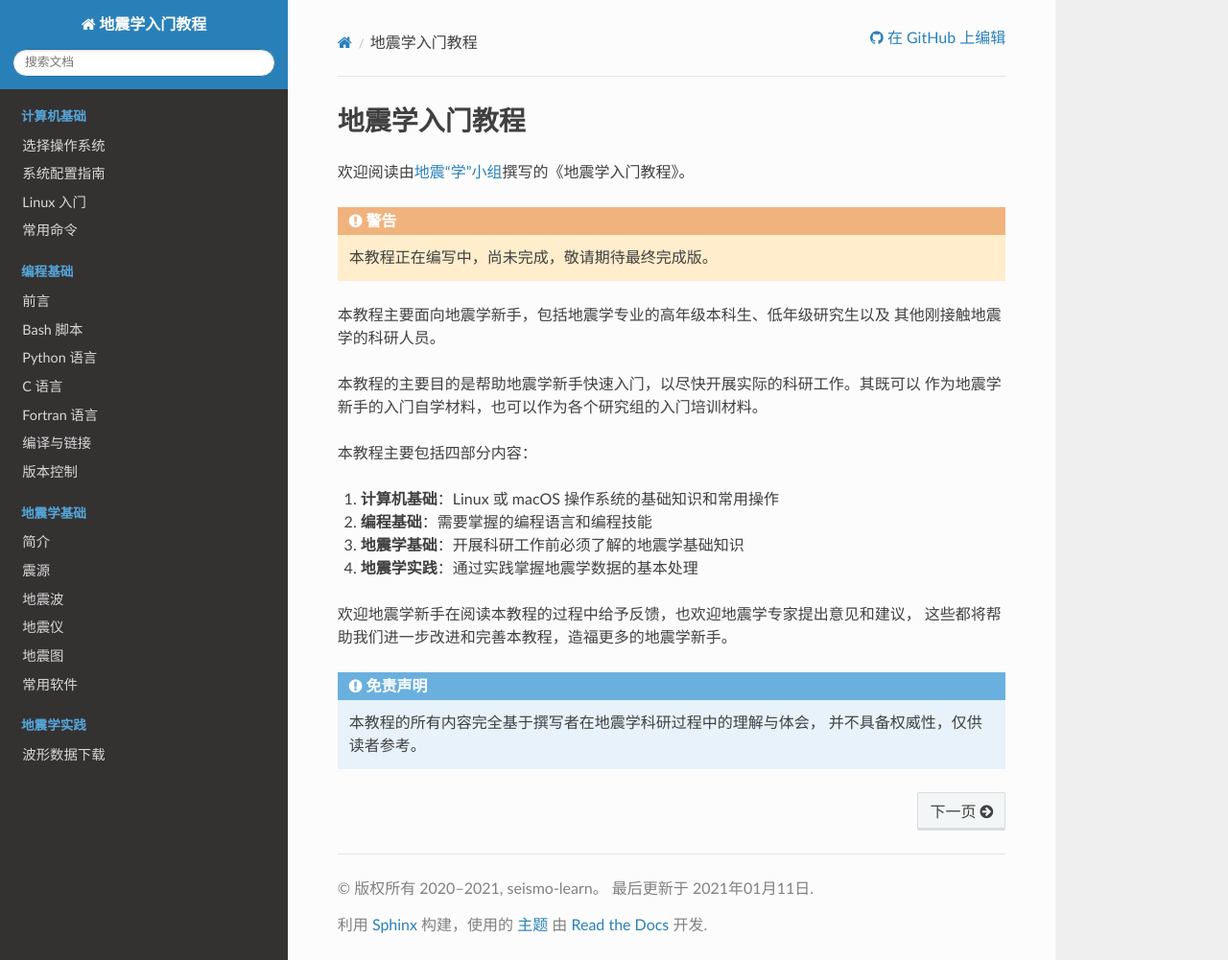
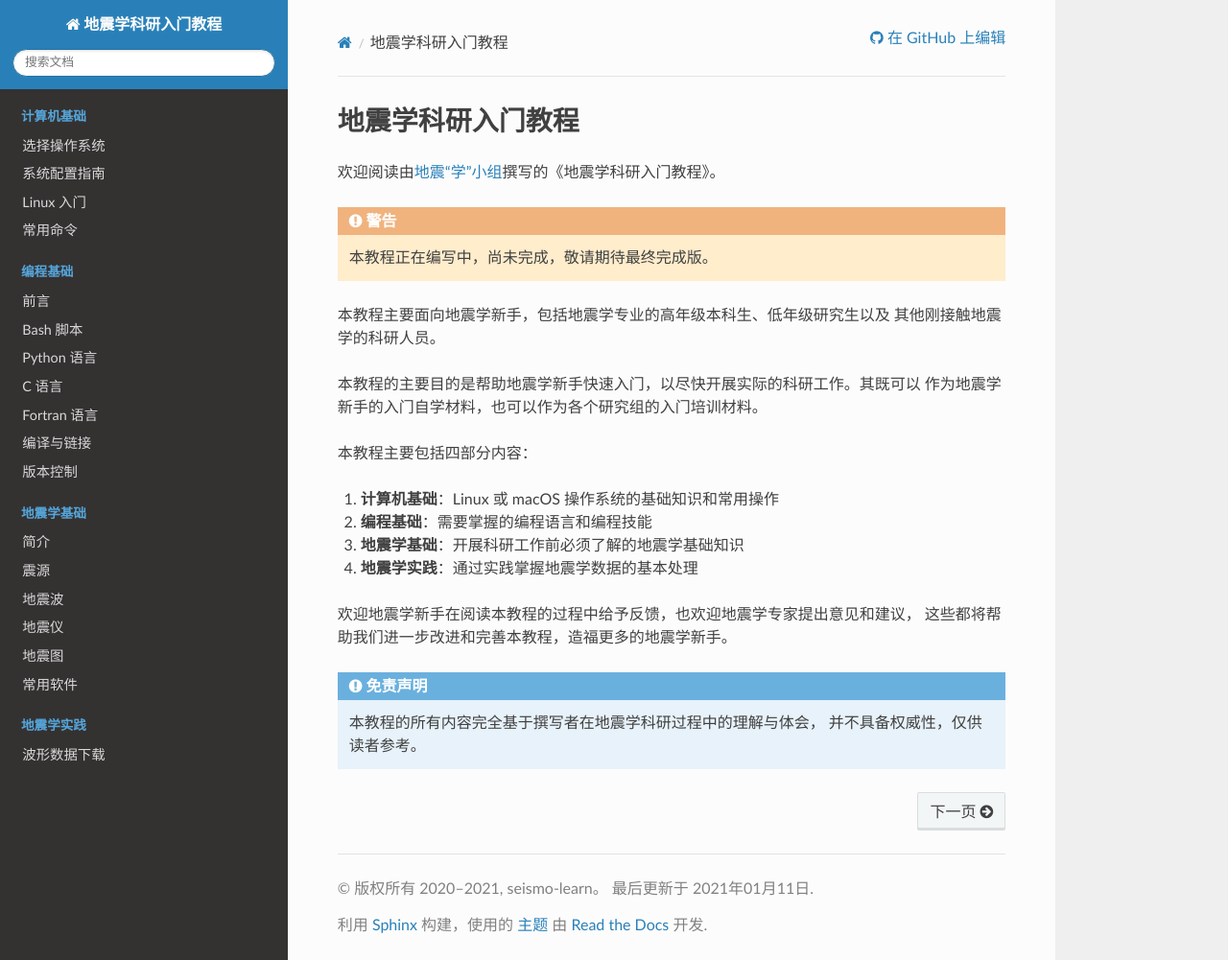
Before and after one commit to seismo-learn/seismology101, a Sphinx documentation site: the page built from source/index.rst, in a window 1280 px wide and 1001 px high. Shown: the whole window at 96% size. Built offline with Sphinx 7.4.7 and the Read the Docs theme 2.0.0, drawn with Linux system fonts in a browser that asks for light colours.

Commit message:
Rename the project name

```diff
--- a/source/conf.py
+++ b/source/conf.py
@@ -18,7 +18,7 @@ from datetime import datetime
 
 # -- Project information -----------------------------------------------------
 
-project = "地震学入门教程"
+project = "地震学科研入门教程"
 author = "seismo-learn"
 copyright = f"2020–{datetime.today().year}, {author}"
 github_user = "seismo-learn"
--- a/source/index.rst
+++ b/source/index.rst
@@ -1,5 +1,5 @@
-地震学入门教程
-##############
+地震学科研入门教程
+##################
 
 .. toctree::
    :maxdepth: 3
@@ -45,7 +45,7 @@
 
 
 欢迎阅读由\ `地震“学”小组 <https://github.com/orgs/seismo-learn/people>`__\
-撰写的《地震学入门教程》。
+撰写的《地震学科研入门教程》。
 
 .. warning::
 
```
Also changed, not shown: README.md (+4 -2 lines).
